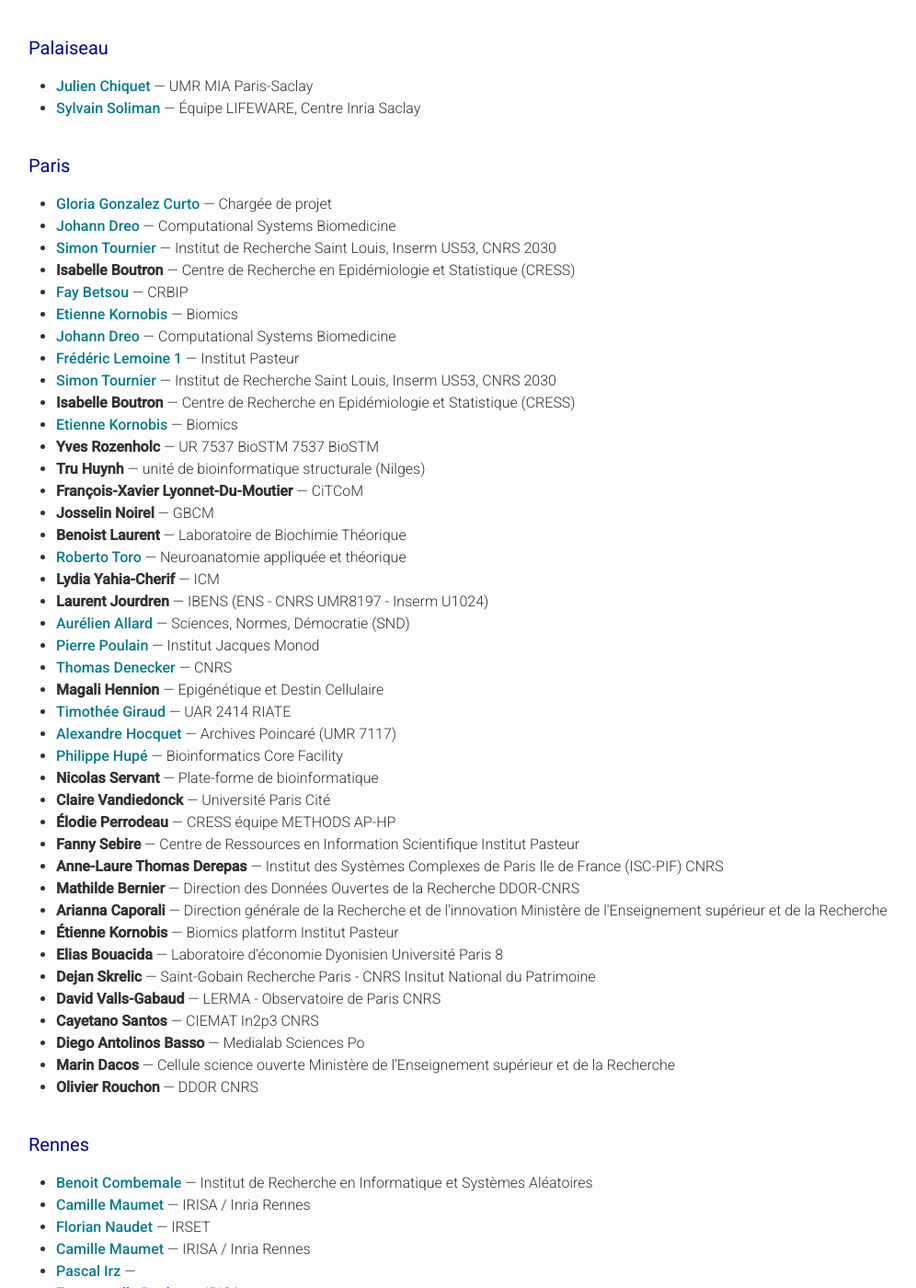
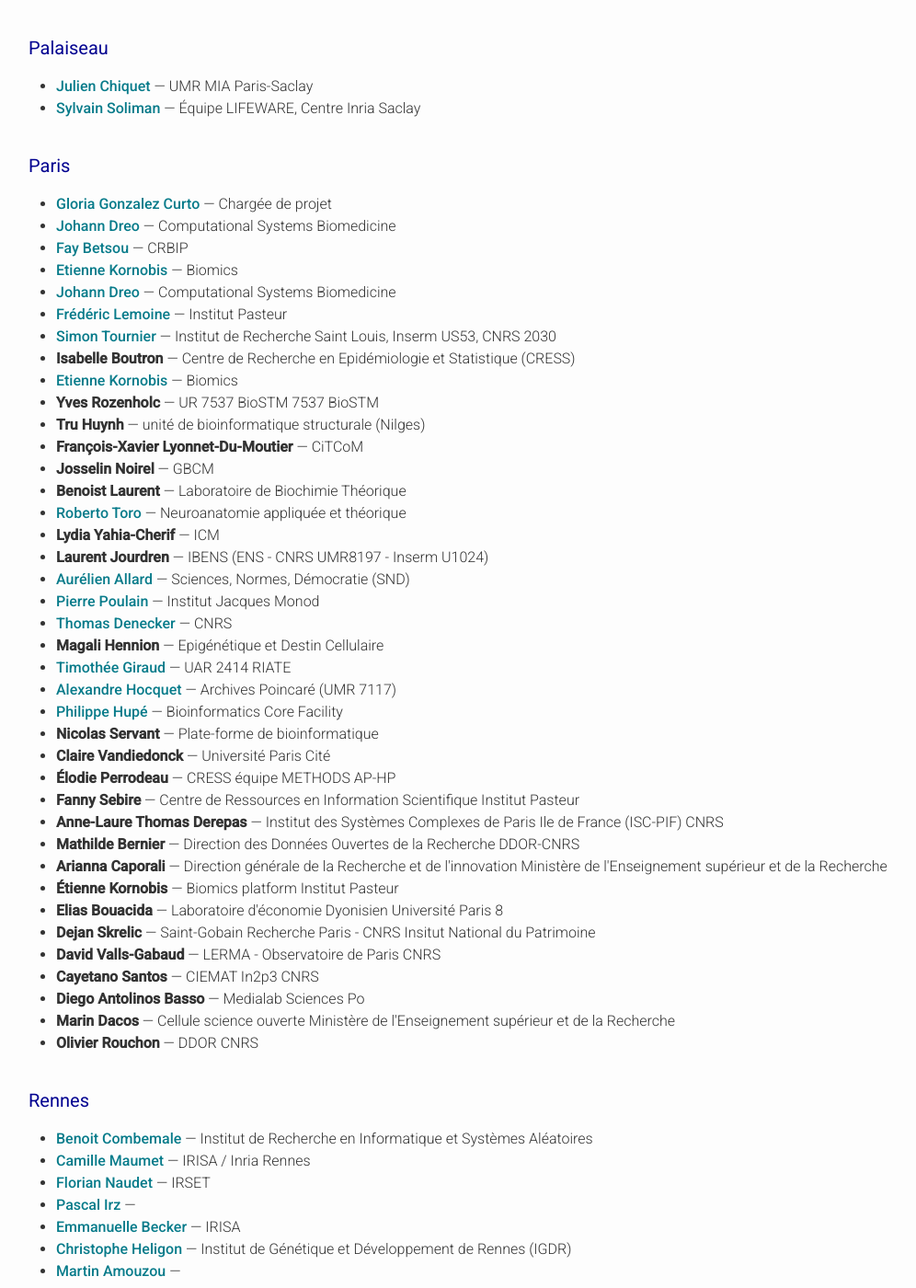
Before and after one commit to FR-RN/FR-RN, a Jekyll site: the page built from community.md, in a window 1280 px wide and 1400 px high, scrolled down 4645 px. Shown: the whole window at 92% size, without its empty margins (99-1095 px from the left). Built offline with Jekyll 4.4.1, drawn with Linux system fonts in a browser that asks for light colours; some web fonts are replaced; some of the changed text lies outside the part shown.

Commit message:
modif member list

```diff
--- a/_data/members.yaml
+++ b/_data/members.yaml
@@ -80,26 +80,10 @@
   city: Bordeaux
   steering: true
   image: https://www.recherche-reproductible.fr/assets/images/nicolas.rougier.png
-- name: Simon Tournier
-  url: https://simon.tournier.info
-  lab: Institut de Recherche Saint Louis, Inserm US53, CNRS 2030
-  city: Paris
 - name: Camille Maumet
   url: http://camillemaumet.com/
   city: Rennes
   lab: IRISA / Inria Rennes
-- name: Isabelle Boutron
-  url: null
-  city: Paris
-  lab: Centre de Recherche en Epidémiologie et Statistique (CRESS)
-- name: Elise Maigné
-  url: https://miat.inrae.fr/site/Elise_Maigné
-  city: Toulouse
-  lab: MIAT - INRAé
-- name: Thomas Moreau
-  url: https://tommoral.github.io
-  city: Saclay
-  lab: MIND
 - name: Fay Betsou
   url: https://research.pasteur.fr/en/member/fay-betsou/
   city: Paris
@@ -132,7 +116,7 @@
   lab: LIG
   steering: true
   image: https://team.inria.fr/polaris/files/2016/01/arnaud9_small-150x150.jpg
-- name: Frédéric Lemoine 1
+- name: Frédéric Lemoine
   url: https://research.pasteur.fr/en/member/frederic-lemoine/
   lab: Institut Pasteur
   city: Paris
@@ -146,10 +130,6 @@
   url: https://www-ljk.imag.fr/spip.php?article68&idpersonne=5122
   lab: LJK - Laboratoire Jean Kuntzmann
   city: Grenoble
-- name: Christophe Pouzat
-  url: http://xtof.perso.math.cnrs.fr/
-  lab: Institut de Recherche Mathématique Avancée
-  city: Strasbourg
 - name: Simon Tournier
   url: https://simon.tournier.info
   lab: Institut de Recherche Saint Louis, Inserm US53, CNRS 2030
@@ -158,10 +138,6 @@
   url: null
   city: Grenoble
   lab: UAR GRICAD
-- name: Camille Maumet
-  url: http://camillemaumet.com/
-  city: Rennes
-  lab: IRISA / Inria Rennes
 - name: Isabelle Boutron
   url: null
   city: Paris
```
